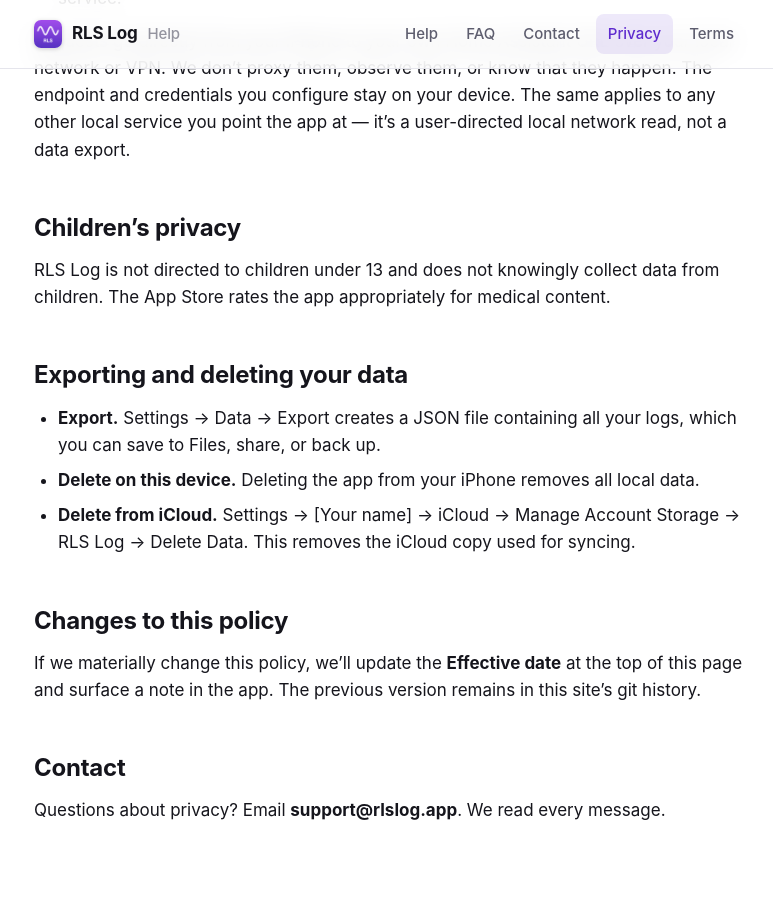
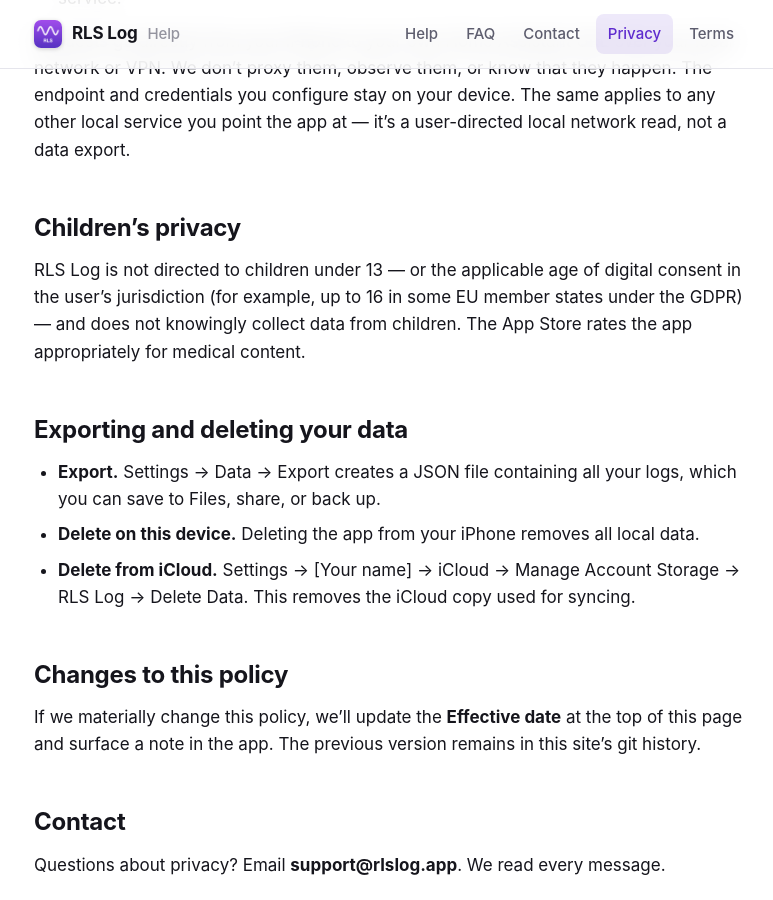
Before and after one commit to icweb/rls-log-help, a Jekyll site: the page built from privacy.md, in a window 1280 px wide and 900 px high, scrolled down 3882 px. Shown: the whole window, without its empty margins (250-1023 px from the left). Built offline with Jekyll 4.4.1, drawn with Linux system fonts in a browser that asks for light colours.

Commit message:
Broaden Children's privacy clause for international markets
Note that "under 13" is the floor, but the applicable age of digital
consent in the user's jurisdiction governs — explicitly call out the
GDPR up-to-16 case for EU member states.

Co-Authored-By: Claude Opus 4.7 <noreply@anthropic.com>

```diff
--- a/privacy.md
+++ b/privacy.md
@@ -146,9 +146,10 @@ user-directed local network read, not a data export.
 
 ## Children's privacy
 
-RLS Log is not directed to children under 13 and does not knowingly collect
-data from children. The App Store rates the app appropriately for medical
-content.
+RLS Log is not directed to children under 13 — or the applicable age of
+digital consent in the user's jurisdiction (for example, up to 16 in some EU
+member states under the GDPR) — and does not knowingly collect data from
+children. The App Store rates the app appropriately for medical content.
 
 ## Exporting and deleting your data
 
```
